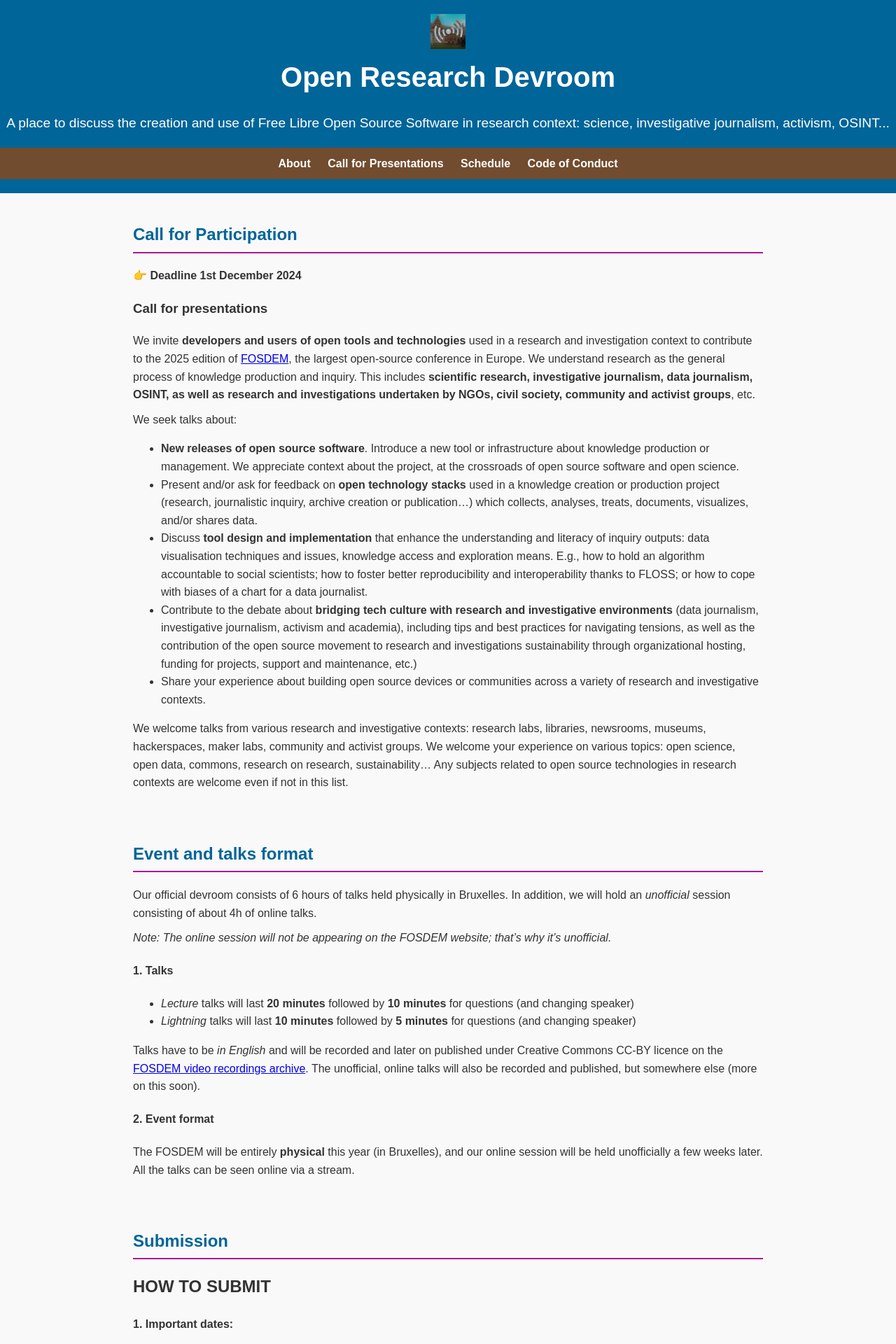
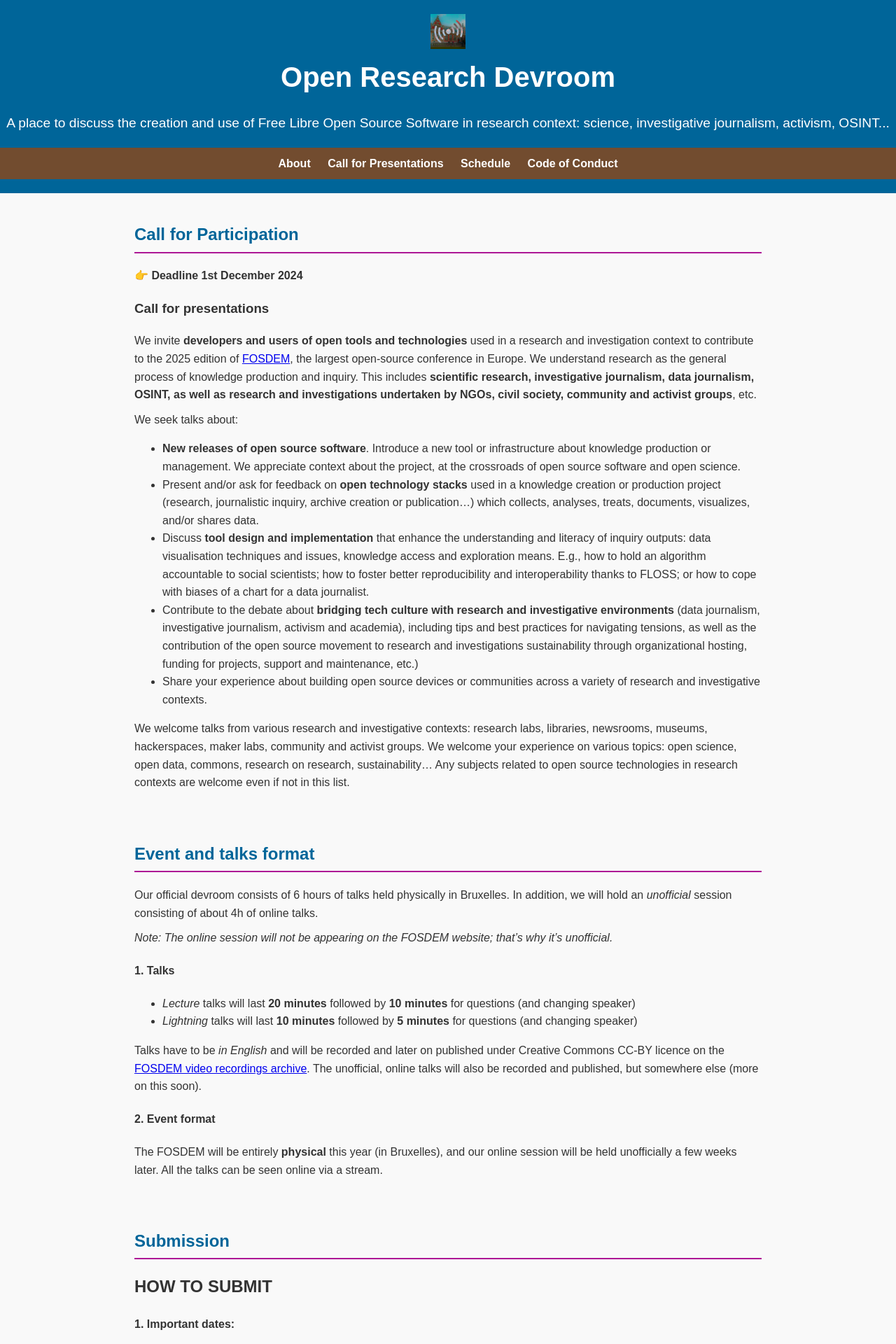
Before and after one commit to research-fosdem/research-fosdem.github.io, a Jekyll site: the page built from index.md, in a window 1280 px wide. Shown: the top 1920 px of the page at 70% size. Built offline with Jekyll 4.4.1, drawn with Linux system fonts in a browser that asks for light colours.

Commit message:
Make sections occupy 70% of the full width.

```diff
--- a/assets/css/custom.css
+++ b/assets/css/custom.css
@@ -43,7 +43,7 @@ body {
 
   section {
     padding: 20px;
-    max-width: 900px;
+    max-width: 70%;
     margin: 0 auto;
   }
 
```
